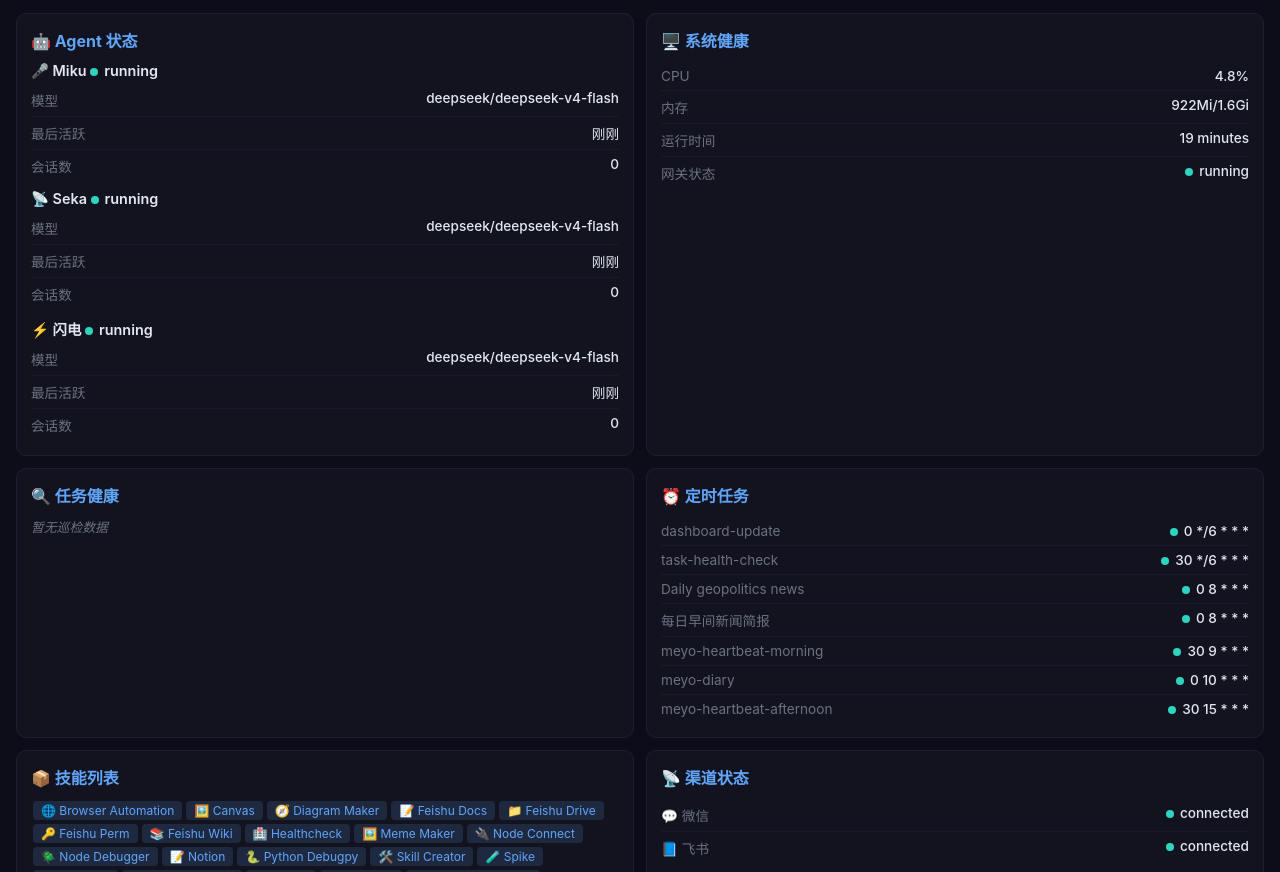
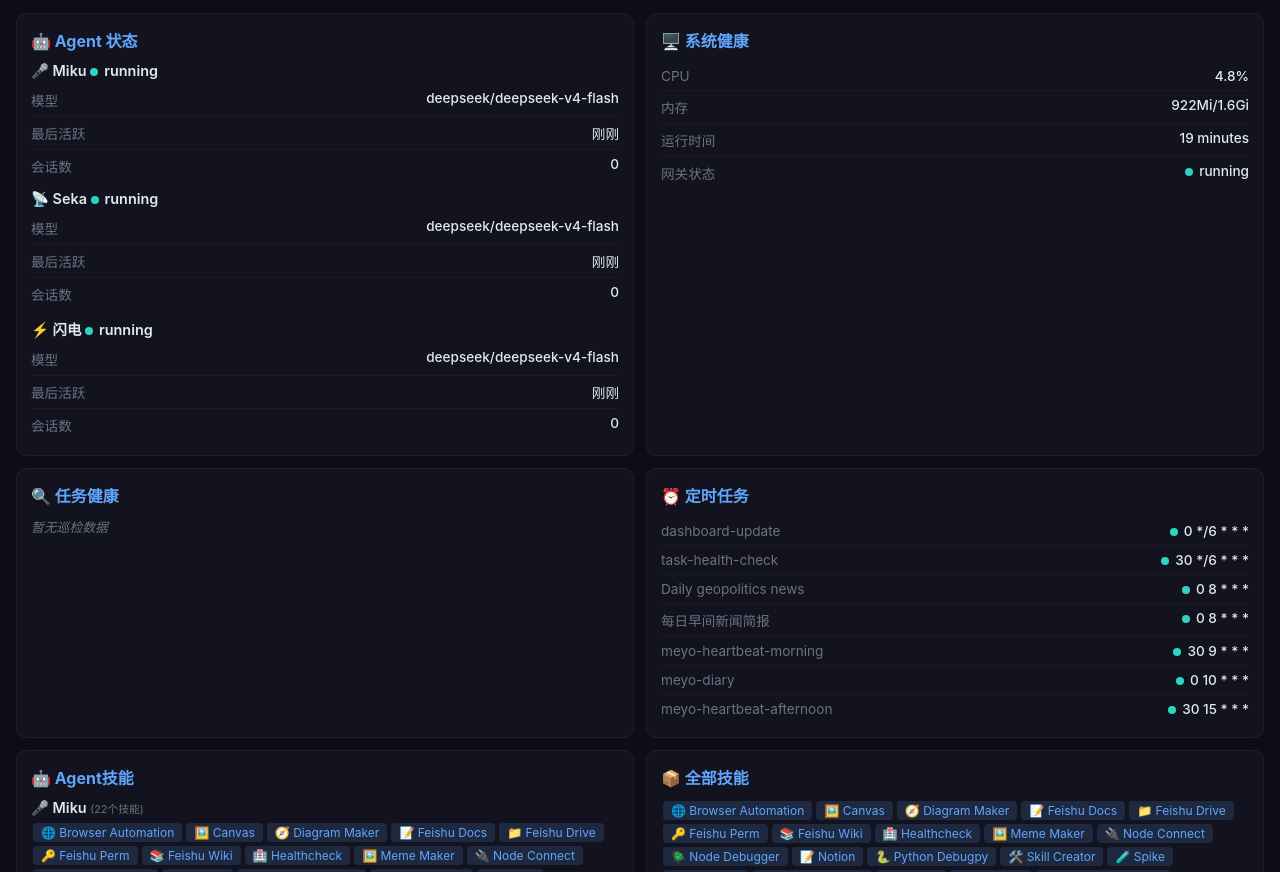
Before and after one commit to vegetablerich/miku-dashboard, a plain HTML site: page index.html in a window 1280 px wide. Shown: the part 80-952 px from the top of the page. Drawn offline with Linux system fonts and the light colour scheme.

Commit message:
update index.html

```diff
--- a/index.html
+++ b/index.html
@@ -73,9 +73,17 @@
     </div>
   </div>
 
+  <!-- 各Agent技能 -->
+  <div class="card">
+    <h2>🤖 Agent技能</h2>
+    <div id="agentSkillsContainer">
+      <div class="placeholder">加载中...</div>
+    </div>
+  </div>
+
   <!-- 已安装技能 -->
   <div class="card">
-    <h2>📦 技能列表</h2>
+    <h2>📦 全部技能</h2>
     <div id="skills">
       <div class="placeholder">加载中...</div>
     </div>
@@ -152,6 +160,25 @@ async function loadData() {
     }).join('');
     document.getElementById('cronJobs').innerHTML = cronHtml || '<div class="placeholder">暂无定时任务</div>';
 
+    // Agent Skills (per-agent)
+    if (data.agentSkills) {
+      let agentSkillHtml = '';
+      const agentEmojis = {'Miku':'🎤','Seka':'📡','闪电':'⚡'};
+      for (const [agentName, skills] of Object.entries(data.agentSkills)) {
+        const emoji = agentEmojis[agentName] || '🤖';
+        const tags = skills.map(s => {
+          return `<span class="tag tag-blue">${s.emoji || '🔧'} ${s.name}</span>`;
+        }).join('');
+        agentSkillHtml += `<div class="agent-card" style="margin-bottom:10px">
+          <div class="agent-name">${emoji} ${agentName} <span style="color:var(--dim);font-weight:normal;font-size:0.75em">(${skills.length}个技能)</span></div>
+          <div style="margin-top:4px">${tags}</div>
+        </div>`;
+      }
+      document.getElementById('agentSkillsContainer').innerHTML = agentSkillHtml;
+    } else {
+      document.getElementById('agentSkillsContainer').innerHTML = '<div class="placeholder">暂未配置</div>';
+    }
+
     // Skills
     const skillTags = data.skills.map(s => {
       const color = s.verified ? 'tag-green' : 'tag-blue';
```
